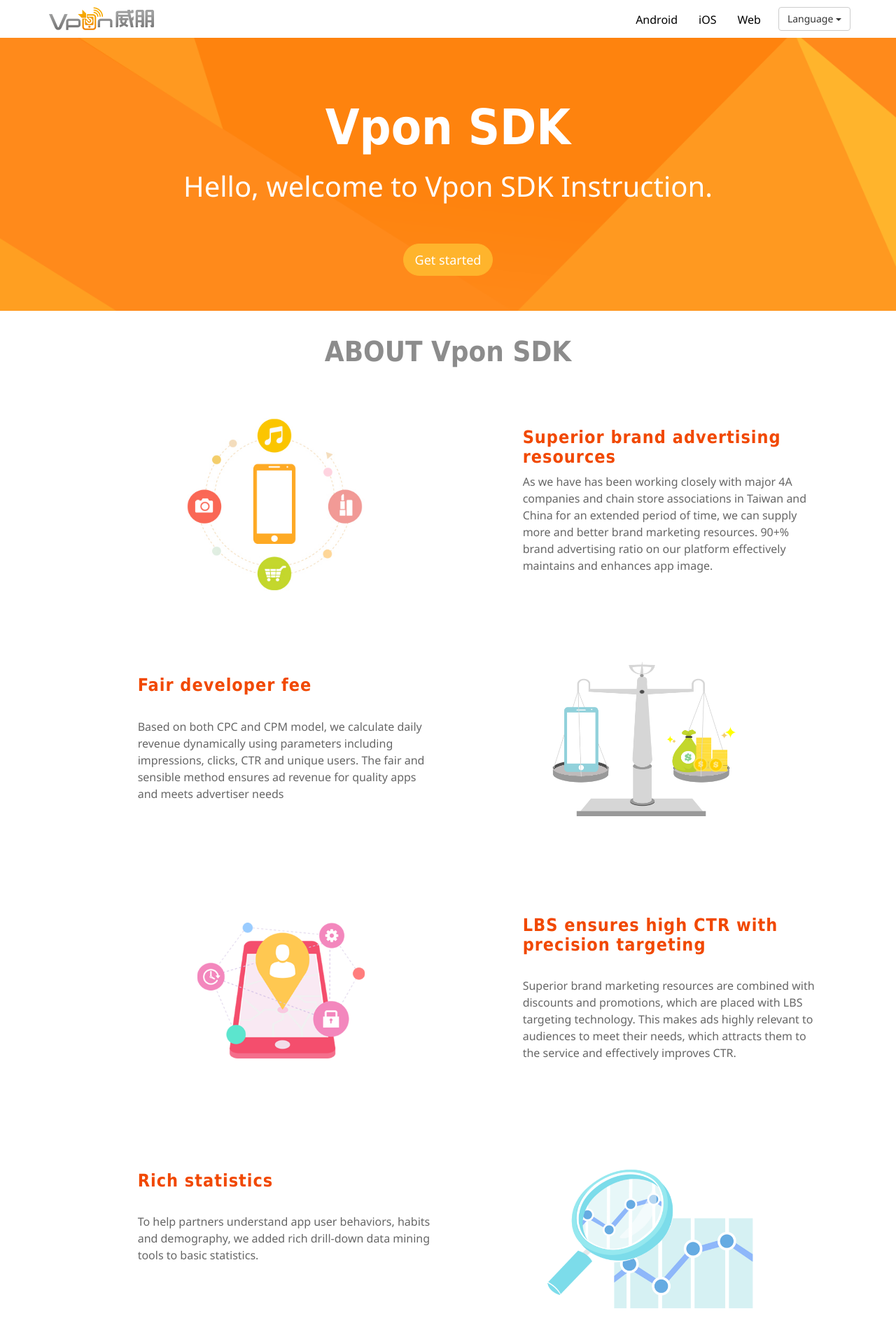
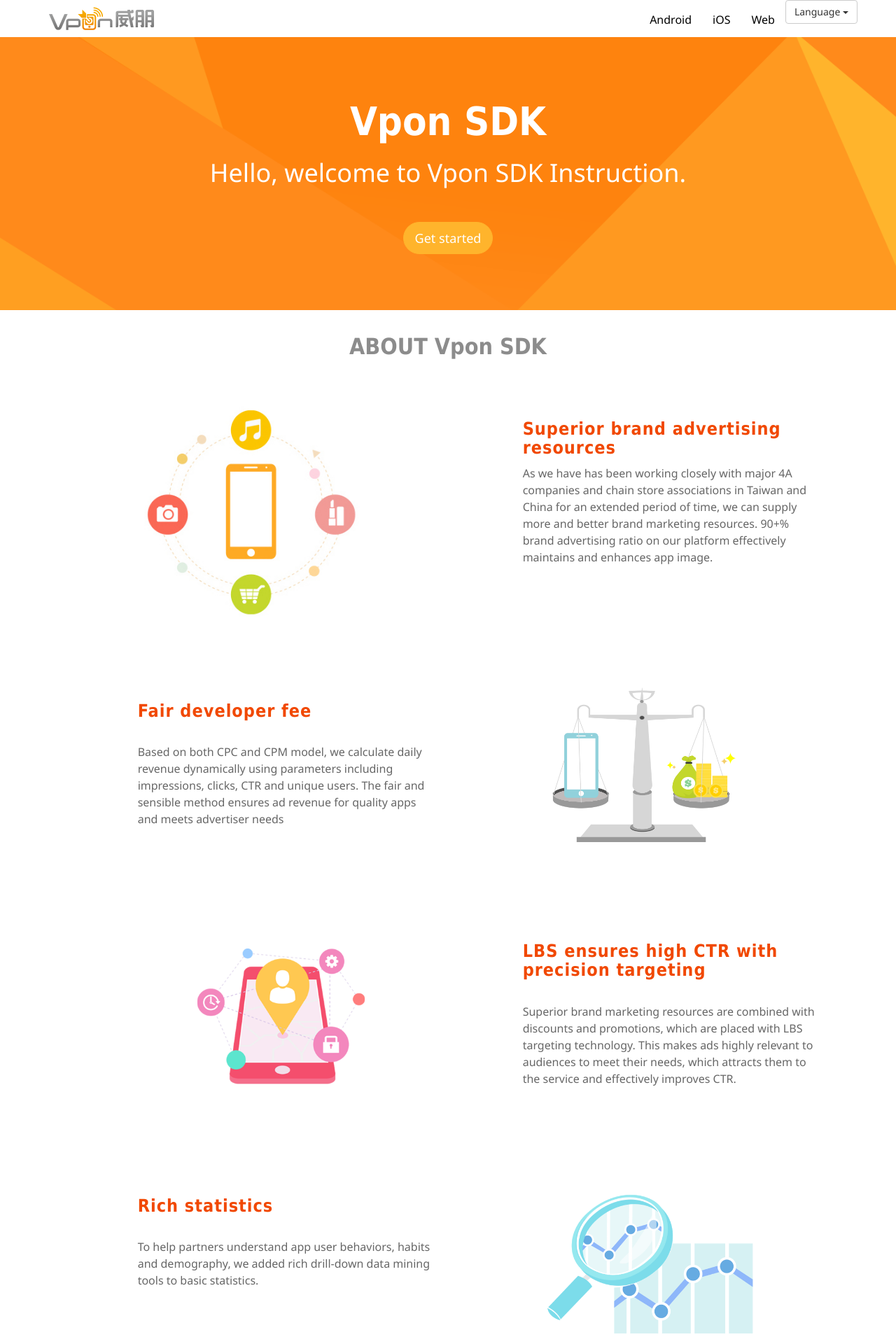
Before and after one commit to vpon-sdk/vpon-sdk.github.io, a Jekyll site: the page built from index.en.md, in a window 1280 px wide. Shown: the top 1920 px of the page at 70% size. Built offline with Jekyll 4.4.1, drawn with Linux system fonts in a browser that asks for light colours; nearby versions of some CDN libraries; Markdown is read by kramdown in place of the engine named in the settings.

Commit message:
minor UI improved

```diff
--- a/_config.yml
+++ b/_config.yml
@@ -22,6 +22,11 @@
 # baseurl:            /
 # url:                http://localhost:4000
 # encoding:           UTF-8
+host:               192.168.168.180
+port:               4000
+baseurl:
+url:                192.168.168.180:4000
+encoding:           UTF-8
 
 # the excluded directoies
 exclude:            []
--- a/_layouts/home-jp.html
+++ b/_layouts/home-jp.html
@@ -93,7 +93,7 @@
       <div  style="text-align: center;font-size:24px">
         <br><span>戸惑う時間はもう不要です。ボタンをクリックしてくだ</span><br>
         <br><span> <a href="http://tw.pub.vpon.com/register.action" class="btn btn-lg btn-outline" role="button">Register Now</a></span>
-        <br>
+        <br><br><br><br>
        </div>
      </div> <!--/clss row -->
    </div><!-- /container -->
@@ -134,6 +134,7 @@
               <li data-target="#carousel-example-generic" data-slide-to="0" class="active slide-pt" style="color: black"></li>
               <li data-target="#carousel-example-generic" data-slide-to="1" class="icon icon-circle"></li>
               <li data-target="#carousel-example-generic" data-slide-to="2" class="icon icon-circle"></li>
+              <li data-target="#carousel-example-generic" data-slide-to="3" class="icon icon-circle"></li>
             </ol>
         </div>
         </div>
@@ -163,7 +164,7 @@
          <span style="width:100%;float:left;text-align:center"><img src="{{ site.baseurl }}/assets/img/logo-web.png" class="download-icon" alt=""></span>
           <span style="width:100%;float:left;text-align:center;margin-top:20px"><a href="web/index.html" class="btn btn-lg btn-outline" role="button">Web</a></span>
          </div>
-    </div>
+    </div><br>
       </div>
     </div>
   </div>
--- a/_layouts/home-zh-cn.html
+++ b/_layouts/home-zh-cn.html
@@ -93,7 +93,7 @@
       <div  style="text-align: center;font-size:24px">
         <br><span>没时间再犹豫不决了，点击按钮前往注册</span><br>
         <br><span> <a href="http://tw.pub.vpon.com/register.action" class="btn btn-lg btn-outline" role="button">Register Now</a></span>
-        <br>
+        <br><br><br><br>
        </div>
      </div> <!--/clss row -->
    </div><!-- /container -->
@@ -134,6 +134,7 @@
               <li data-target="#carousel-example-generic" data-slide-to="0" class="active slide-pt" style="color: black"></li>
               <li data-target="#carousel-example-generic" data-slide-to="1" class="icon icon-circle"></li>
               <li data-target="#carousel-example-generic" data-slide-to="2" class="icon icon-circle"></li>
+              <li data-target="#carousel-example-generic" data-slide-to="3" class="icon icon-circle"></li>
             </ol>
         </div>
         </div>
@@ -163,7 +164,7 @@
          <span style="width:100%;float:left;text-align:center"><img src="{{ site.imgurl }}/logo-web.png" class="download-icon" alt=""></span>
           <span style="width:100%;float:left;text-align:center;margin-top:20px"><a href="web/index.html" class="btn btn-lg btn-outline" role="button">Web</a></span>
          </div>
-    </div>
+    </div><br>
       </div>
     </div>
   </div>
--- a/_layouts/home-zh-tw.html
+++ b/_layouts/home-zh-tw.html
@@ -93,7 +93,7 @@
       <div  style="text-align: center;font-size:24px">
         <br><span>沒時間再猶豫不決了，點擊按鈕前往註冊</span><br>
         <br><span> <a href="http://tw.pub.vpon.com/register.action" class="btn btn-lg btn-outline" role="button">Register Now</a></span>
-        <br>
+        <br><br><br><br>
        </div>
      </div> <!--/clss row -->
    </div><!-- /container -->
@@ -134,6 +134,7 @@
               <li data-target="#carousel-example-generic" data-slide-to="0" class="active slide-pt" style="color: black"></li>
               <li data-target="#carousel-example-generic" data-slide-to="1" class="icon icon-circle"></li>
               <li data-target="#carousel-example-generic" data-slide-to="2" class="icon icon-circle"></li>
+              <li data-target="#carousel-example-generic" data-slide-to="3" class="icon icon-circle"></li>
             </ol>
         </div>
         </div>
@@ -163,7 +164,7 @@
          <span style="width:100%;float:left;text-align:center"><img src="{{ site.imgurl }}/logo-web.png" class="download-icon" alt=""></span>
           <span style="width:100%;float:left;text-align:center;margin-top:20px"><a href="web/index.html" class="btn btn-lg btn-outline" role="button">Web</a></span>
          </div>
-    </div>
+    </div><br>
       </div>
     </div>
   </div>
--- a/_layouts/home1.html
+++ b/_layouts/home1.html
@@ -91,7 +91,7 @@
       <div  style="text-align: center;font-size:24px">
         <br><span>No more time to waste on hesitation. Click the button</span><br>
         <br><span> <a href="http://tw.pub.vpon.com/register.action" class="btn btn-lg btn-outline" role="button">Register Now</a></span>
-        <br>
+        <br><br><br><br>
        </div>
      </div> <!--/clss row -->
    </div><!-- /container -->
@@ -120,7 +120,7 @@
                 <img class="img-example" src="{{site.imgurl}}/c4.jpg" alt="">
               </div>
             </div>
-            <br>
+            <br><br>
             <br>
             <a class="left carousel-control" href="#carousel-example-generic" data-slide="prev">
               <span class="glyphicon glyphicon-chevron-left"></span>
@@ -132,6 +132,7 @@
               <li data-target="#carousel-example-generic" data-slide-to="0" class="active slide-pt" style="color: black"></li>
               <li data-target="#carousel-example-generic" data-slide-to="1" class="icon icon-circle"></li>
               <li data-target="#carousel-example-generic" data-slide-to="2" class="icon icon-circle"></li>
+              <li data-target="#carousel-example-generic" data-slide-to="3" class="icon icon-circle"></li>
             </ol>
         </div>
         </div>
--- a/assets/css/main.css
+++ b/assets/css/main.css
@@ -1,6 +1,6 @@
 body {
     background-color: #fff;
-    font-family: 'Noto Sans', serif,SimHei;
+    font-family: 'Noto Sans', sans-serif,SimHei;
     font-size: 16px;
     font-weight: 400;
     color: #555;
@@ -94,18 +94,18 @@
 #headerwrap h1 {
     margin-top: 90px;
     color: white;
-    font-size: 70px;
+    font-size: 56px;
     font-weight: 700;
    margin-bottom:0px;
 }
 
 #headerwrap h3 {
     color: white;
-    font-size: 40px;
+    font-size: 36px;
     margin-bottom:50px;
     margin-top:0px;
     font-weight: 400;
-    font-family: 'Noto Sans', serif,SimHei;
+    font-family: 'Noto Sans', sans-serif,SimHei;
 }
 
 #headerwrap .logo {
@@ -219,7 +219,7 @@
 #ff h3,
 #about-vpon-sdk {
     font-weight: 700;
-    font-size: 40px;
+    font-size: 32px;
     font-family:  'Tahoma',SimHei;
     color:#8c8c8c;
     margin-top:30px;
```
Also changed, not shown: assets/css/docs.min.css, assets/img/publisher-img1.jpg, dist/css/bootstrap.min.css, 8 other files.
